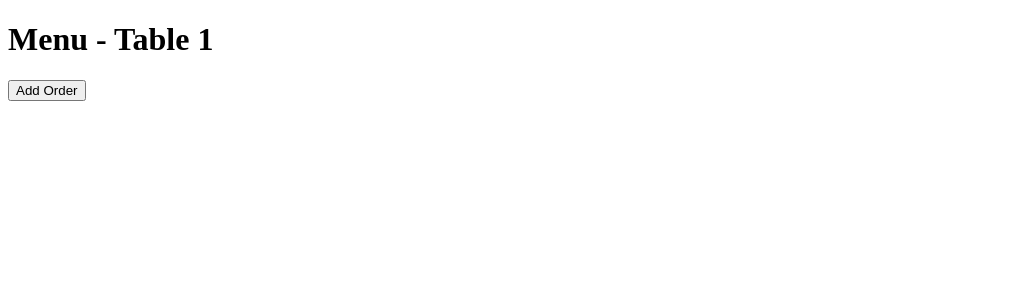
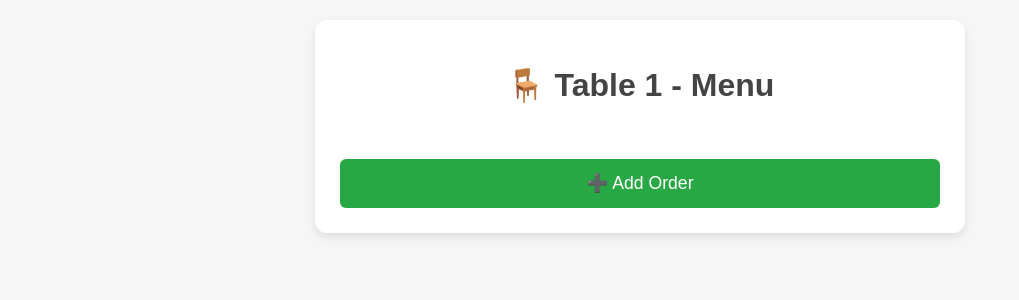
Before and after one commit to Omarosman924/QR-code-Restaurant, a Flask app: page /1 in a window 1280 px wide. Shown: the top 300 px of the page, without its empty margins (0-1019 px from the left). Run offline with Flask 3, Linux system fonts and the light colour scheme.

Commit message:
add some style

```diff
--- a/app.py
+++ b/app.py
@@ -52,4 +52,4 @@ def view_orders():
     return render_template("orders.html", orders=orders)
 
 if __name__ == "__main__":
-    app.run(debug=True, port=8080)
+    app.run(debug=True, host="0.0.0.0", port=8080)
--- a/templates/menu.html
+++ b/templates/menu.html
@@ -1,32 +1,128 @@
 <!DOCTYPE html>
 <html>
 <head>
-    <title>Menu - Table {{ table_id }}</title>
+  <meta name="viewport" content="width=device-width, initial-scale=1.0">
+  <title>🍽️ Menu - Table {{ table_id }}</title>
   <style>
-        .item {
-            margin-bottom: 15px;
+    body {
+      font-family: Arial, sans-serif;
+      background-color: #f6f6f6;
+      padding: 20px;
+      color: #333;
+      margin: 0;
     }
+
+    h1 {
+      text-align: center;
+      margin-bottom: 30px;
+      color: #444;
+    }
+
+    .menu-container {
+      max-width: 600px;
+      margin: auto;
+      background: #fff;
+      padding: 25px;
+      border-radius: 12px;
+      box-shadow: 0 4px 10px rgba(0,0,0,0.1);
+    }
+
+    .menu-item {
+      display: flex;
+      justify-content: space-between;
+      align-items: center;
+      flex-wrap: wrap;
+      margin-bottom: 20px;
+      padding-bottom: 12px;
+      border-bottom: 1px solid #eee;
+    }
+
+    .menu-info {
+      flex: 1 1 60%;
+      margin-bottom: 10px;
+    }
+
+    .menu-info strong {
+      font-size: 1.1em;
+      display: block;
+    }
+
+    .menu-actions {
+      flex: 1 1 35%;
+      display: flex;
+      justify-content: flex-end;
+      align-items: center;
+      gap: 8px;
+    }
+
     input[type=number] {
-            width: 50px;
+      width: 60px;
+      padding: 5px;
+      font-size: 1em;
+    }
+
+    button {
+      width: 100%;
+      padding: 14px;
+      background-color: #28a745;
+      border: none;
+      color: white;
+      font-size: 1.1em;
+      border-radius: 6px;
+      cursor: pointer;
+      margin-top: 25px;
+      transition: 0.3s;
+    }
+
+    button:hover {
+      background-color: #218838;
+    }
+
+    @media (max-width: 600px) {
+      .menu-item {
+        flex-direction: column;
+        align-items: flex-start;
+      }
+
+      .menu-actions {
+        width: 100%;
+        justify-content: flex-start;
+      }
+
+      input[type=number] {
+        width: 100%;
+        max-width: 100px;
+      }
+
+      button {
+        font-size: 1.2em;
+        padding: 16px;
+      }
     }
   </style>
 </head>
 <body>
-    <h1>Menu - Table {{ table_id }}</h1>
+
+  <div class="menu-container">
+    <h1>🪑 Table {{ table_id }} - Menu</h1>
 
     <form method="POST" action="/add-to-order/{{ table_id }}">
       {% for item in menu_items %}
-    <div style="margin-bottom: 1em;">
-      <strong>{{ item.name }}</strong> — ${{ item.price }}<br>
-
-      Quantity:
+        <div class="menu-item">
+          <div class="menu-info">
+            <strong>{{ item.name }}</strong>
+            <span>${{ item.price }}</span>
+          </div>
+          <div class="menu-actions">
             <input type="number" name="quantities[{{ item.id }}]" value="0" min="0">
-
             <input type="hidden" name="prices[{{ item.id }}]" value="{{ item.price }}">
+          </div>
         </div>
       {% endfor %}
 
-  <button type="submit">Add Order</button>
+      <button type="submit">➕ Add Order</button>
     </form>
+  </div>
+
 </body>
 </html>
```
Lines whose indentation alone changed are shown as unchanged.
